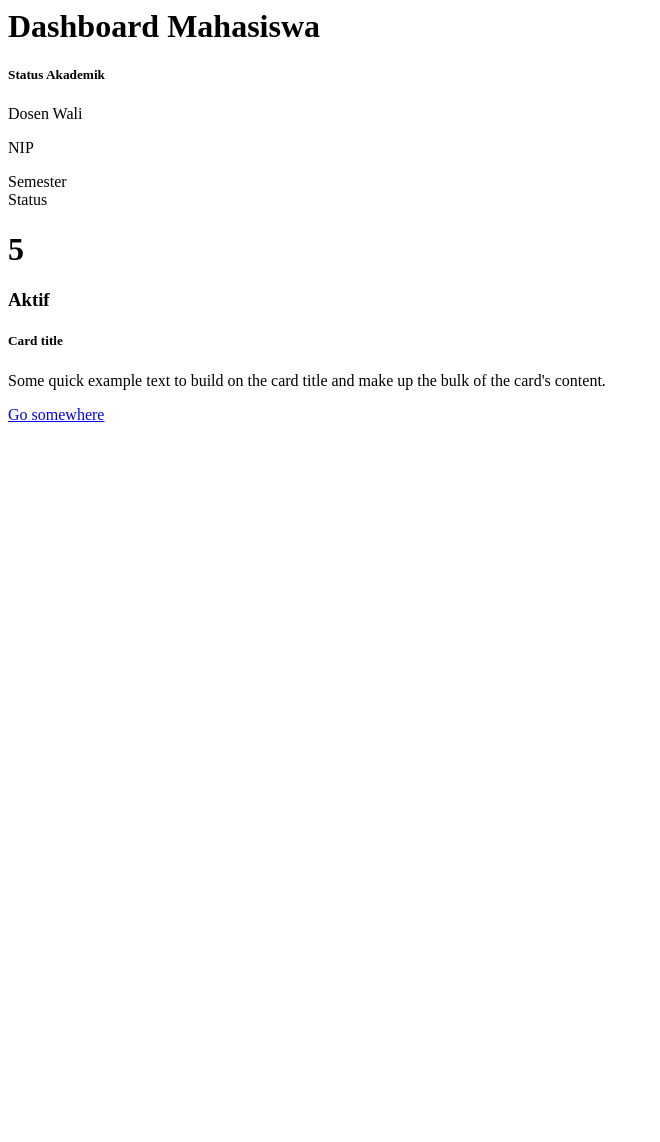
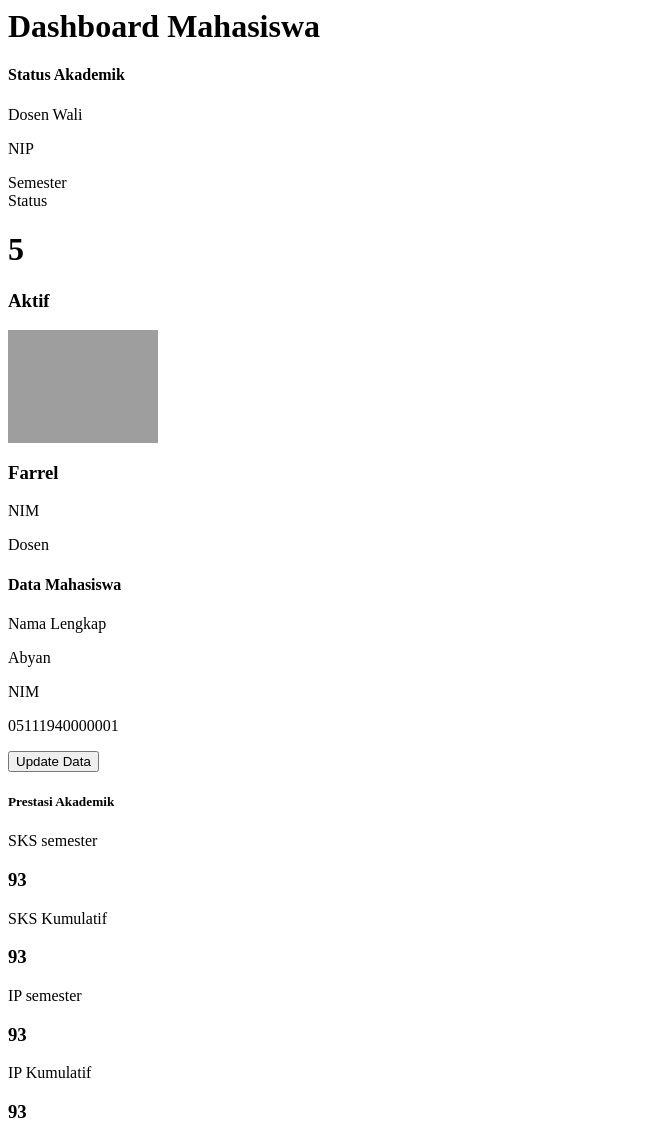
Before and after one commit to PPL22-FAFIA/PPL_C_2022_6, a PHP site: page /dashboardMhs.php in a window 1280 px wide. Shown: the whole page, without its empty margins (0-660 px from the left). Before the commit the page ends 422 px from the top, so only its background shows below. Run offline with PHP 8.4, Linux system fonts and the light colour scheme; grey boxes are pictures that could not be loaded.

Commit message:
update dashboard mahasiswa

```diff
--- a/dashboard/dashboardMhs.php
+++ b/dashboard/dashboardMhs.php
@@ -4,7 +4,7 @@
             <div class="col">
                 <div class="card">
                     <div class="card-body">
-                        <h5 class="card-title">Status Akademik</h5>
+                        <h4 class="card-title">Status Akademik</h4>
                         <p class="card-text">Dosen Wali</p>
                         <p class="card-text">NIP</p>
                         <div class="row text-center">
@@ -20,10 +20,58 @@
             </div>
             <div class="col">
                 <div class="card">
+                    <div class="card-body text-center">
+                        <img src="https://upload.wikimedia.org/wikipedia/commons/thumb/b/b2/Bootstrap_logo.svg/512px-Bootstrap_logo.svg.png" width="150" alt="gene">
+                        <h3 class="m-0">Farrel</h3>
+                        <p class="m-0">NIM</p>
+                        <p class="m-0">Dosen</p>
+                    </div>
+                </div>
+            </div>
+        </div>
+        <div class="row mt-3">
+            <div class="col">
+                <div class="card">
                     <div class="card-body">
-                        <h5 class="card-title">Card title</h5>
-                        <p class="card-text">Some quick example text to build on the card title and make up the bulk of the card's content.</p>
-                        <a href="#" class="btn btn-primary">Go somewhere</a>
+                        <h4>Data Mahasiswa</h4>
+                        <div class="mt-3">
+                            <p class="m-0">Nama Lengkap</p>
+                            <p class="fw-bold m-0">Abyan</p>
+                        </div>
+                        <div class="mt-3">
+                            <p class="m-0">NIM</p>
+                            <p class="fw-bold m-0">05111940000001</p>
+                        </div>
+                        <div class="d-flex justify-content-end">
+                            <button class="btn btn-primary">Update Data</button>
+                        </div>
+                    </div>
+                </div>
+            </div>
+            <div class="col">
+                <div class="card">
+                    <div class="card-body">
+                        <h5 class="card-title text-center">Prestasi Akademik</h5>
+                        <div class="row">
+                            <div class="col">
+                                <p class="text-center m-0">SKS semester</p>
+                                <h3 class="text-center">93</h3>
+                            </div>
+                            <div class="col">
+                                <p class="text-center m-0">SKS Kumulatif</p>
+                                <h3 class="text-center">93</h3>
+                            </div>
+                        </div>
+                        <div class="row">
+                            <div class="col">
+                                <p class="text-center m-0">IP semester</p>
+                                <h3 class="text-center">93</h3>
+                            </div>
+                            <div class="col">
+                                <p class="text-center m-0">IP Kumulatif</p>
+                                <h3 class="text-center">93</h3>
+                            </div>
+                        </div>
                     </div>
                 </div>
             </div>
--- a/dashboard/index.php
+++ b/dashboard/index.php
@@ -2,7 +2,7 @@
 <div class="row g-0">
     <div class="col-3">
 
-        <?php $user = 3;
+        <?php $user = 1;
         // switch case user
         switch ($user) {
             case 1:
```
